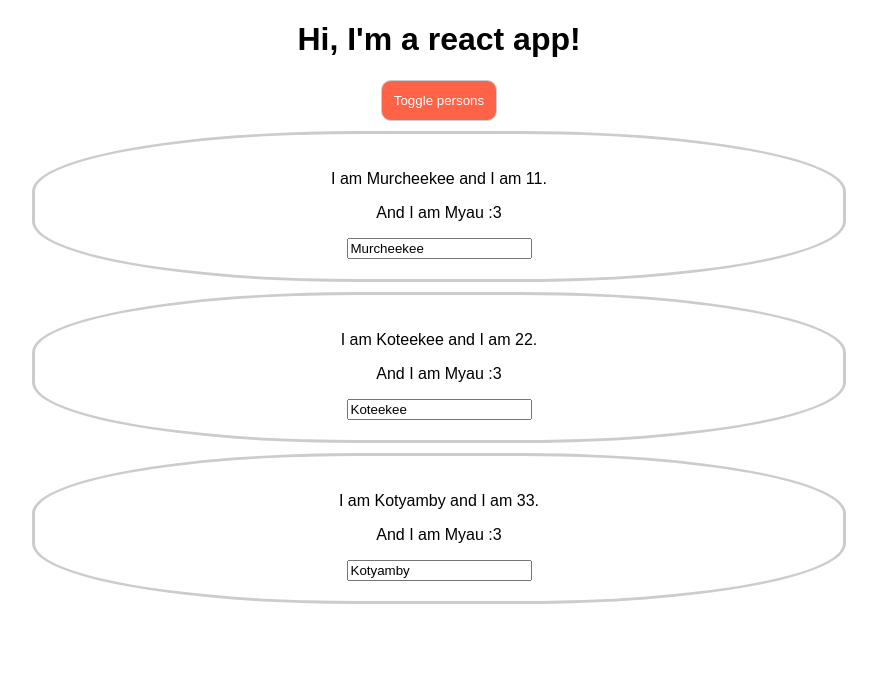
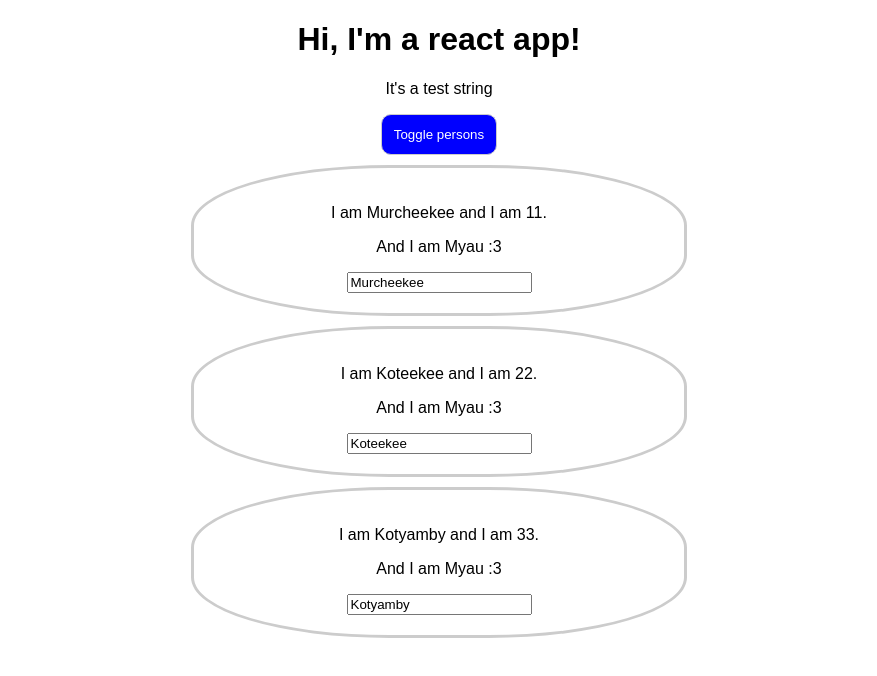
Before and after one commit to marivech/react-test, a React (Create React App) app: page / in a window 1280 px wide. Both pictures are taken after a click on the button "Toggle persons". Shown: the top 676 px of the page, without its empty margins (201-1078 px from the left). Built offline with nearby package versions, Linux system fonts and the light colour scheme.

Commit message:
Improve styling with dynamical classes and Radium

```diff
--- a/package.json
+++ b/package.json
@@ -3,6 +3,7 @@
   "version": "0.1.0",
   "private": true,
   "dependencies": {
+    "radium": "^0.25.2",
     "react": "^16.8.6",
     "react-dom": "^16.8.6",
     "react-scripts": "1.1.5"
--- a/src/App.css
+++ b/src/App.css
@@ -1,3 +1,12 @@
 .App {
   text-align: center;
 }
+
+.few-persons {
+  color: tomato;
+  font-weight: bold;
+}
+
+.enough-persons {
+  font-weight: bold;
+}
--- a/src/App.js
+++ b/src/App.js
@@ -1,4 +1,5 @@
 import React, { Component } from 'react';
+import Radium, { StyleRoot } from 'radium';
 import './App.css';
 import Person from './Person/Person'
 
@@ -57,6 +58,9 @@ class App extends Component {
       padding: '12px',
       cursor: 'pointer',
       color: 'white',
+      ':hover': {
+        backgroundColor: 'salmon',
+      }
     };
 
     let persons = null;
@@ -94,17 +98,32 @@ class App extends Component {
           </Person> */}
         </div>
       );
+
+      styles[':hover'].backgroundColor = 'cornflowerblue';
+      styles.backgroundColor = 'blue';
     }
+
+    const classes = [];
+
+    if (this.state.persons.length < 2) {
+      classes.push('few-persons')
+    } else if (this.state.persons.length < 3) {
+      classes.push('enough-persons')
+    }
+
       return (
+        <StyleRoot>
           <div className="App">
             <h1>Hi, I'm a react app!</h1>
+            <p className={ classes.join(' ') }>It's a test string</p>
             <button
               style={ styles }
               onClick={ this.togglePersonsHandler }>Toggle persons</button>
               { persons }
           </div>
+        </StyleRoot>
     );
   }
 }
 
-export default App;
+export default Radium(App);
--- a/src/Person/Person.js
+++ b/src/Person/Person.js
@@ -1,9 +1,15 @@
 import React from 'react';
+import Radium from 'radium'
 import './Person.css';
 
 const person = (props) => {
+    const styles = {
+        '@media (min-width: 500px)': {
+            width: '450px',
+        }
+    }
     return (
-        <div className="Person">
+        <div className="Person" style={ styles }>
             <p onClick={ props.click }>I am { props.name } and I am { props.info }.</p>
             <p>{ props.children }</p>
             <input type="text" className="text" onChange={ props.changed } value={ props.name } />
@@ -11,4 +17,4 @@ const person = (props) => {
     )
 };
 
-export default person;
+export default Radium(person);
```
Lines whose indentation alone changed are shown as unchanged.
